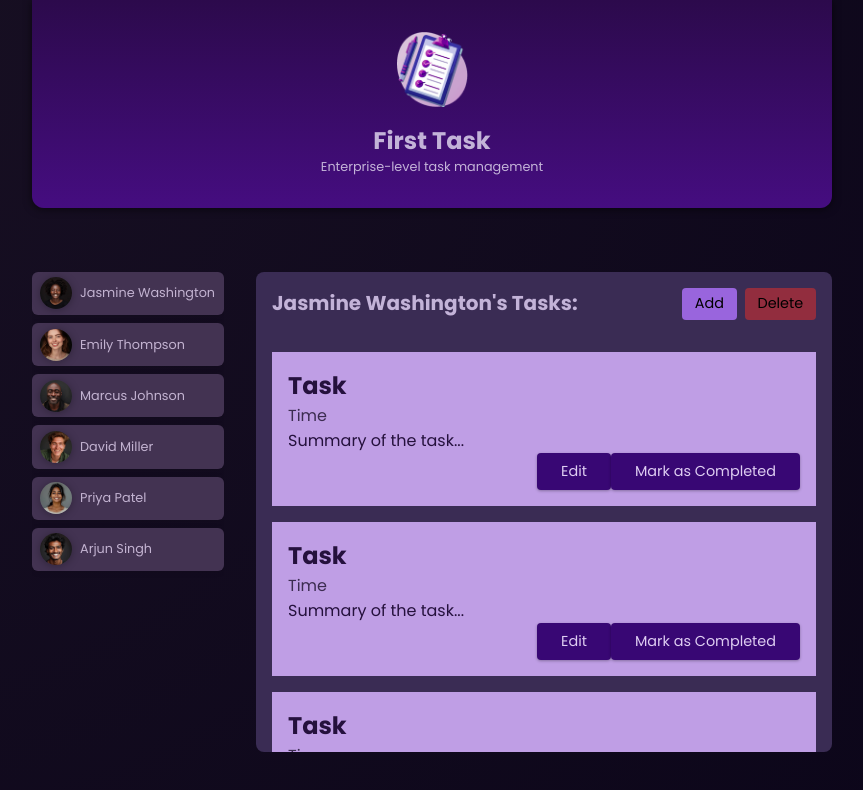
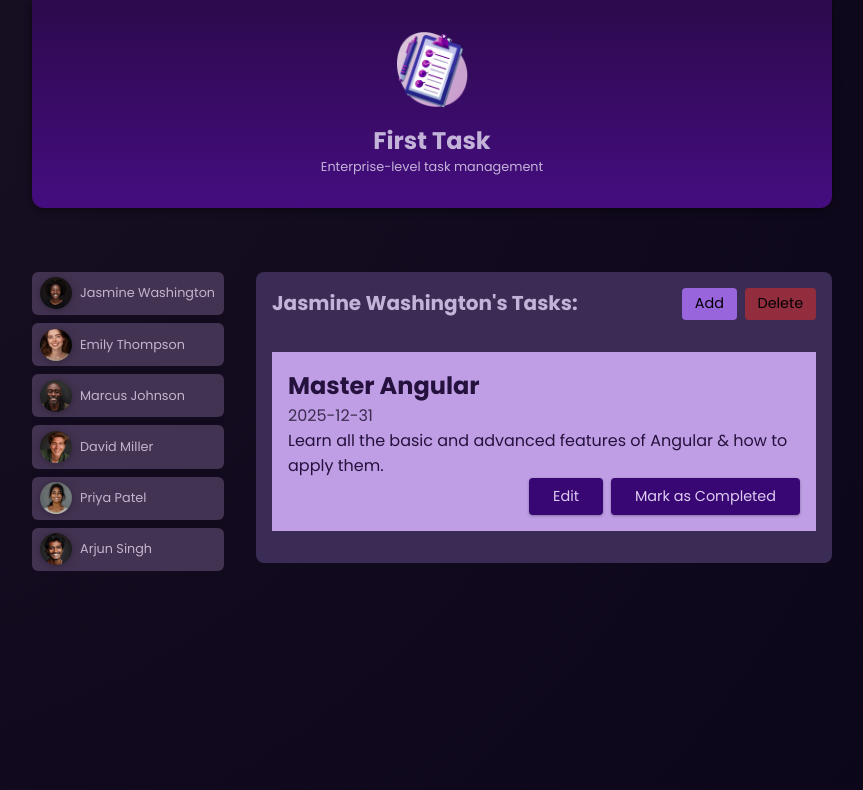
Before and after one commit to TROX25/Angular-app, an Angular app: page / in a window 1280 px wide. Both pictures are taken after a click on the button "Jasmine Washington". Shown: the top 790 px of the page, without its empty margins (208-1071 px from the left). Built offline with nearby package versions, Linux system fonts and the light colour scheme.

Commit message:
feat: enhance task component with user-specific data and improve task listing

```diff
--- a/src/app/app.html
+++ b/src/app/app.html
@@ -12,7 +12,7 @@
 
     @if (selectedUserId() !== null && selectedUserId() !== undefined )
     {
-        <app-tasks [name]="selectedUserName()"/>
+        <app-tasks [name]="selectedUserName()" [userId]="selectedUserId()!"/>
     }
     @else
     {
--- a/src/app/tasks/task/task.css
+++ b/src/app/tasks/task/task.css
@@ -31,6 +31,10 @@ time {
   transition: all 0.3s ease;
 }
 
+.actions button + button {
+  margin-left: 0.5rem;
+}
+
 .actions button:hover,
 .actions button:active {
   background-color: #4a0774;
--- a/src/app/tasks/task/task.html
+++ b/src/app/tasks/task/task.html
@@ -1,7 +1,7 @@
 <article>
-<h2>Task</h2>
-<time>Time</time>
-<summary>Summary of the task...</summary>
+<h2>{{ task().title }}</h2>
+<time>{{ task().dueDate }}</time>
+<summary>{{ task().summary }}</summary>
 <p class="actions">
     <button (click)="editTask()">Edit</button>
     <button (click)="completeTask()">Mark as Completed</button>
--- a/src/app/tasks/task/task.ts
+++ b/src/app/tasks/task/task.ts
@@ -1,4 +1,4 @@
-import { Component } from '@angular/core';
+import { Component, input } from '@angular/core';
 
 @Component({
   selector: 'app-task',
@@ -7,6 +7,13 @@ import { Component } from '@angular/core';
   styleUrl: './task.css',
 })
 export class Task {
+  task = input.required<{
+    id: string;
+    userId: string;
+    title: string;
+    summary: string;
+    dueDate: string;
+  }>();
 
   editTask() {
     alert('Editing task');
--- a/src/app/tasks/tasks.html
+++ b/src/app/tasks/tasks.html
@@ -7,14 +7,11 @@
         </menu>
     </header>
     <ul>
-        <!-- Tasks will be listed here -->
-        <li>
-            <app-task />
-        </li>
-        <li>
-            <app-task />
-        </li>
-        <li>
-            <app-task />
-        </li>
+        @for (task of selectedUserTasks(); track task.id)
+        {
+            <li>
+                <app-task [task]="task" />
+            </li>
+        }
     </ul>
+</section>
--- a/src/app/tasks/tasks.ts
+++ b/src/app/tasks/tasks.ts
@@ -1,4 +1,4 @@
-import { Component, input, signal } from '@angular/core';
+import { Component, computed, input } from '@angular/core';
 import { Task } from "./task/task";
 
 @Component({
@@ -9,6 +9,33 @@ import { Task } from "./task/task";
 })
 export class Tasks {
   name = input.required<string>();
+  userId = input.required<string>();
+
+  dummyTasks = [
+  {
+    id: 't1',
+    userId: 'u1',
+    title: 'Master Angular',
+    summary:
+      'Learn all the basic and advanced features of Angular & how to apply them.',
+    dueDate: '2025-12-31',
+  },
+  {
+    id: 't2',
+    userId: 'u3',
+    title: 'Build first prototype',
+    summary: 'Build a first prototype of the online shop website',
+    dueDate: '2024-05-31',
+  },
+  {
+    id: 't3',
+    userId: 'u3',
+    title: 'Prepare issue template',
+    summary:
+      'Prepare and describe an issue template which will help with project management',
+    dueDate: '2024-06-15',
+  },
+]
 
   addTask()
   {
@@ -18,4 +45,8 @@ export class Tasks {
   {
     alert(`Deleting task for ${this.name()}`);
   }
+
+ selectedUserTasks = computed(() =>
+  this.dummyTasks.filter(task => task.userId === this.userId())
+  );
 }
```
